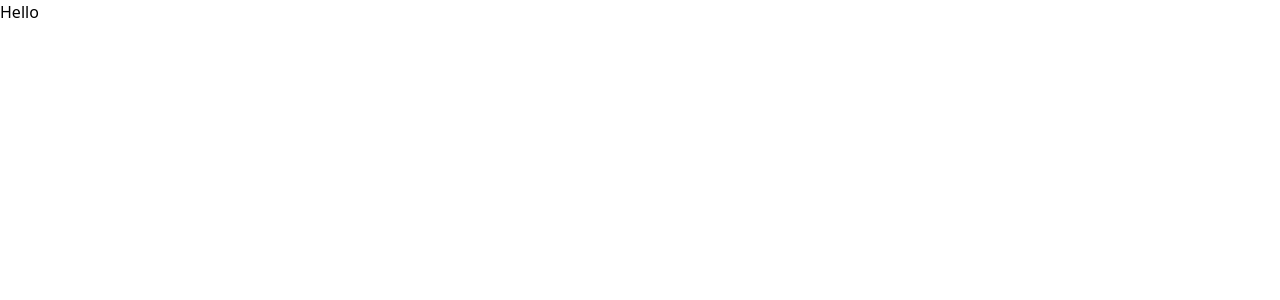
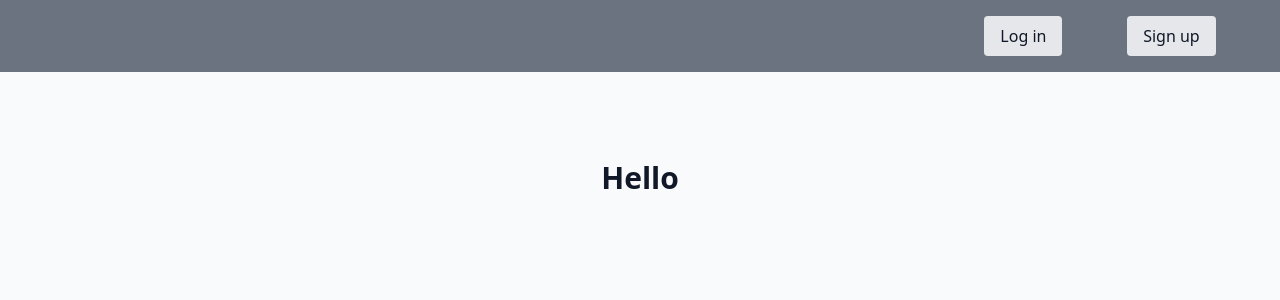
Before and after one commit to pinkjagnie/logging-auth-project, a Next.js app: page / in a window 1280 px wide. Shown: the top 300 px of the page. Built offline with nearby package versions, Linux system fonts and the light colour scheme.

Commit message:
Added Navbar & simple Main comp.

```diff
--- /dev/null
+++ b/src/components/Main.js
@@ -0,0 +1,11 @@
+import React from "react";
+
+const Main = () => {
+  return(
+    <section className="bg-gray-50 h-[120vh]">
+      <h1 className="pt-40 font-bold text-3xl text-gray-900 text-center my-auto">Hello</h1>
+    </section>
+  )
+};
+
+export default Main;
--- /dev/null
+++ b/src/components/Navbar.js
@@ -0,0 +1,16 @@
+import React from "react";
+
+const Navbar = () => {
+  return(
+    <section className="fixed left-0 top-0 w-full p-4 z-20 bg-gray-500">
+      <div className="flex place-content-end">
+        <div className="flex justify-around w-[25%] pr-4">
+          <div className="px-4 py-2 bg-gray-200 rounded text-gray-900 font-medium cursor-pointer">Log in</div>
+          <div className="px-4 py-2 bg-gray-200 rounded text-gray-900 font-medium cursor-pointer">Sign up</div>
+        </div>
+      </div>
+    </section>
+  )
+};
+
+export default Navbar;
--- a/src/pages/_app.js
+++ b/src/pages/_app.js
@@ -1,5 +1,14 @@
-import '@/styles/globals.css'
+import React from 'react';
+
+import Navbar from '@/components/Navbar';
+
+import '@/styles/globals.css';
 
 export default function App({ Component, pageProps }) {
-  return <Component {...pageProps} />
+  return(
+    <>
+      <Navbar />
+      <Component {...pageProps} />
+    </>
+  )
 }
--- a/src/pages/index.js
+++ b/src/pages/index.js
@@ -4,6 +4,8 @@ import Head from 'next/head';
 import { Inter } from '@next/font/google';
 
 const inter = Inter({ subsets: ['latin'] });
+
+import Main from '@/components/Main';
 
 export default function Home() {
   return (
@@ -15,7 +17,7 @@ export default function Home() {
         <link rel="icon" href="/favicon.ico" />
       </Head>
       <main>
-        Hello
+        <Main />
       </main>
     </>
   )
```
